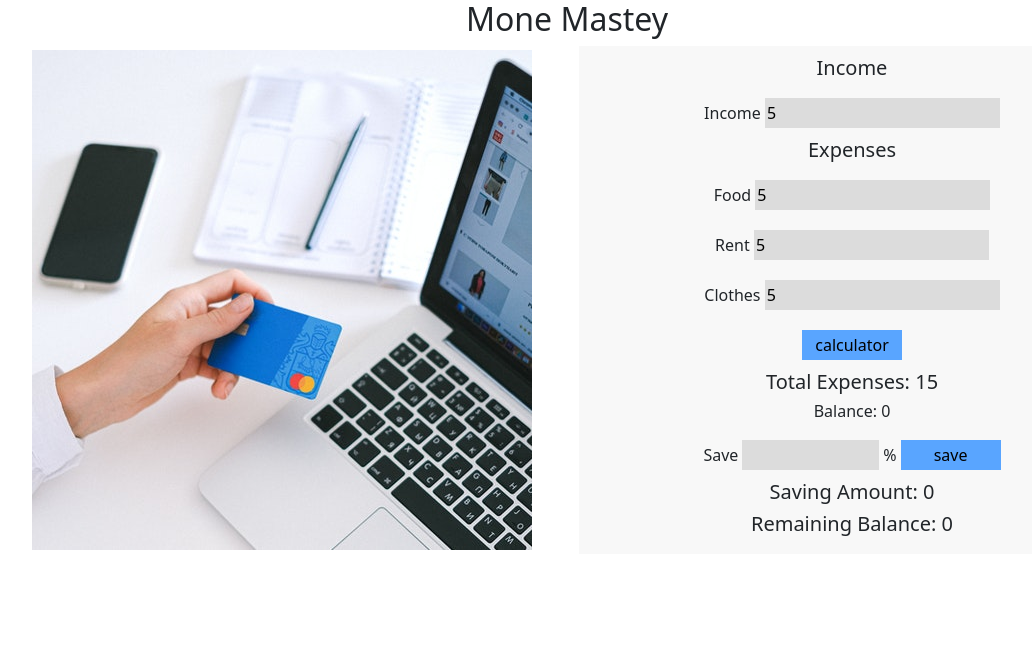
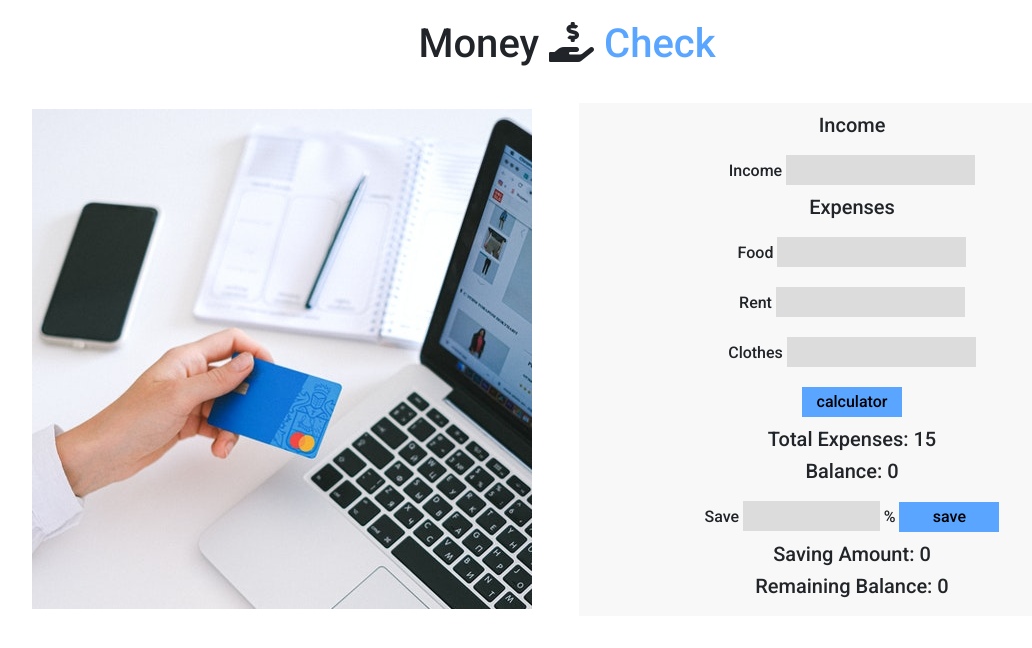
Before and after one commit to rifatjahan823/money-master, a plain HTML site: page index.html in a window 1280 px wide. Both pictures are taken after typing "5", "5", "5", "5" into the empty fields and a click on the button "calculator". Shown: the whole page, without its empty margins (73-1105 px from the left). Drawn offline with nearby package versions, Linux system fonts and the light colour scheme.

Commit message:
final design add

```diff
--- a/index.html
+++ b/index.html
@@ -7,17 +7,19 @@
     <title>Document</title>
 <!-- bootstrap css url -->
 <link href="https://cdn.jsdelivr.net/npm/bootstrap@5.0.2/dist/css/bootstrap.min.css" rel="stylesheet" integrity="sha384-EVSTQN3/azprG1Anm3QDgpJLIm9Nao0Yz1ztcQTwFspd3yD65VohhpuuCOmLASjC" crossorigin="anonymous">
+<!-- fontawsome url -->
+<link href="https://cdnjs.cloudflare.com/ajax/libs/font-awesome/5.11.2/css/all.css" rel="stylesheet" />
 <!-- css link -->
 <link rel="stylesheet" href="style.css">
 </head>
 <body>
 
-<header>
+<header class="head">
 <div class="container text-center">
-    <h2>mone mastey</h2>
+    <h1>money  <i class="fas fa-hand-holding-usd"></i> <span style="color: #59A5FF;">check</span></h1>
 </div>
 </header>
-<section >
+<section class="calculation">
     <div class="container">
         <div class="row g-4 text-center align-items-center">
             <!-- image section -->
@@ -29,7 +31,7 @@
           <!-- form calculation section -->
           <div class="col-12 col-md-6 ">
             <div class="calculator-site">
-                <div class="inc-exp">
+                <div class="income-expens">
                     <!-- income site -->
                     <div>
                      <h5>income</h5>
@@ -46,12 +48,12 @@
                     <input id="clothe-input"type="number"><br/>
                     <button id="calculator"type="submit">calculator</button>
                 </div>
-                <!-- get sum expenses & income -->
+                <!-- get sum expenses & income item -->
                 <div>
                  <h5>total expenses: <span  id="total-expenses">0</span> </h5>
-                 <h6 >balance: <span id="balance">0</span> </h6>
+                 <h5 >balance: <span id="balance">0</span> </h5>
                 </div>
-                <!-- get sum of % -->
+                <!-- get sum of % item-->
                 <div >
                      <label for="parcent-input">save</label>
                      <input class="w-25" id="parcent-input"type="number">
@@ -60,7 +62,7 @@
                      id="save-btn"type="submit">save</button>
 
                 </div>
-                <!-- get calculation sum -->
+                <!-- get calculation sum item -->
                 <div>
                  <h5>saving amount: <span id="saving-amount">0</span> </h5>
                  <h5>remaining balance: <span id="remaining balance">0</span>
--- a/index.js
+++ b/index.js
@@ -4,18 +4,20 @@ function incomeExpense(){
     //expenses area calculator
     let foodInput = document.getElementById("food-input");
     let foodValue = parseInt(foodInput.value);
-
+    foodInput.value=""
     let rentInput = document.getElementById("rent-input");
     let rentValue = parseInt(rentInput.value);
-
+    rentInput.value=""
     let clotheInput = document.getElementById("clothe-input");
    let clotheValue = parseInt(clotheInput.value);
-
+   clotheInput.value=""
    let sumExpense =foodValue+rentValue+clotheValue;
 
   //expenses balance
   let totalExpenses = document.getElementById("total-expenses");
   let totalExpensesValue = totalExpenses.innerText
+  let income2 = document.getElementById("income-input");
+     let incomeValue2 = parseInt(income2.value)
      if(sumExpense>0){
          totalExpenses.innerText=sumExpense
      }
@@ -23,22 +25,26 @@ function incomeExpense(){
     //income add
      let income = document.getElementById("income-input");
      let incomeValue = parseInt(income.value)
-
+     income.value=""
      let balance  = document.getElementById("balance");
        if(sumExpense>0 && totalExpensesValue<incomeValue &&  sumExpense<incomeValue){
         balance.innerText=incomeValue-sumExpense;
           }
           else if( sumExpense>0 &&  totalExpensesValue>incomeValue || sumExpense>incomeValue){
+            balance.innerText="0 "
            alert("your totalexpenses is grater than your balance ")
           }
           else if(totalExpensesValue>incomeValue || sumExpense>incomeValue){
+            balance.innerText=" 0";
             alert("please give positive number")
           }
           else{
+            totalExpenses.innerText="0"
+            balance.innerText="0 "
             alert("please fill all input and give positive number")
           }
   }
-  //get sum parcent
+  //get sum of parcent
   function parcentAdd(){
     let totalExpenses = document.getElementById("balance");
     let totalValue = totalExpenses.innerText;
--- a/style.css
+++ b/style.css
@@ -1,7 +1,23 @@
+/* google font url */
+
+@import url('https://fonts.googleapis.com/css2?family=Roboto:wght@500&display=swap');
+
+/* common style */
 body{
     text-transform: capitalize;
+    font-family: 'Roboto', sans-serif;
 }
+
+/* header section */
+.head{
+    margin: 20px 0;
+}
+
 /* form calculation section  */
+.calculation{
+    padding: 15px 0;
+}
+
 .calculator-site{
     background-color: #F8F8F8;
     padding: 10px 0;
```
